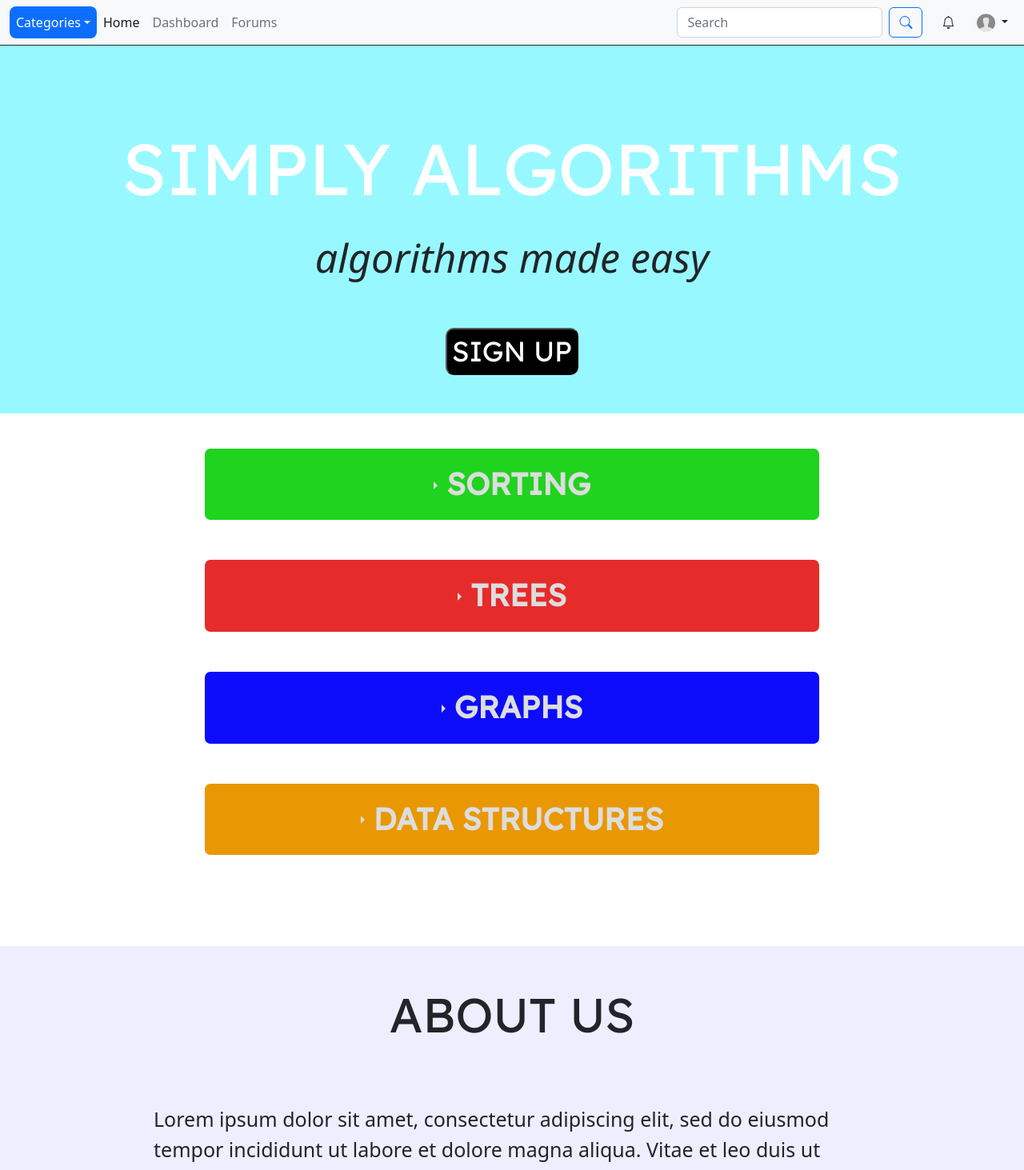
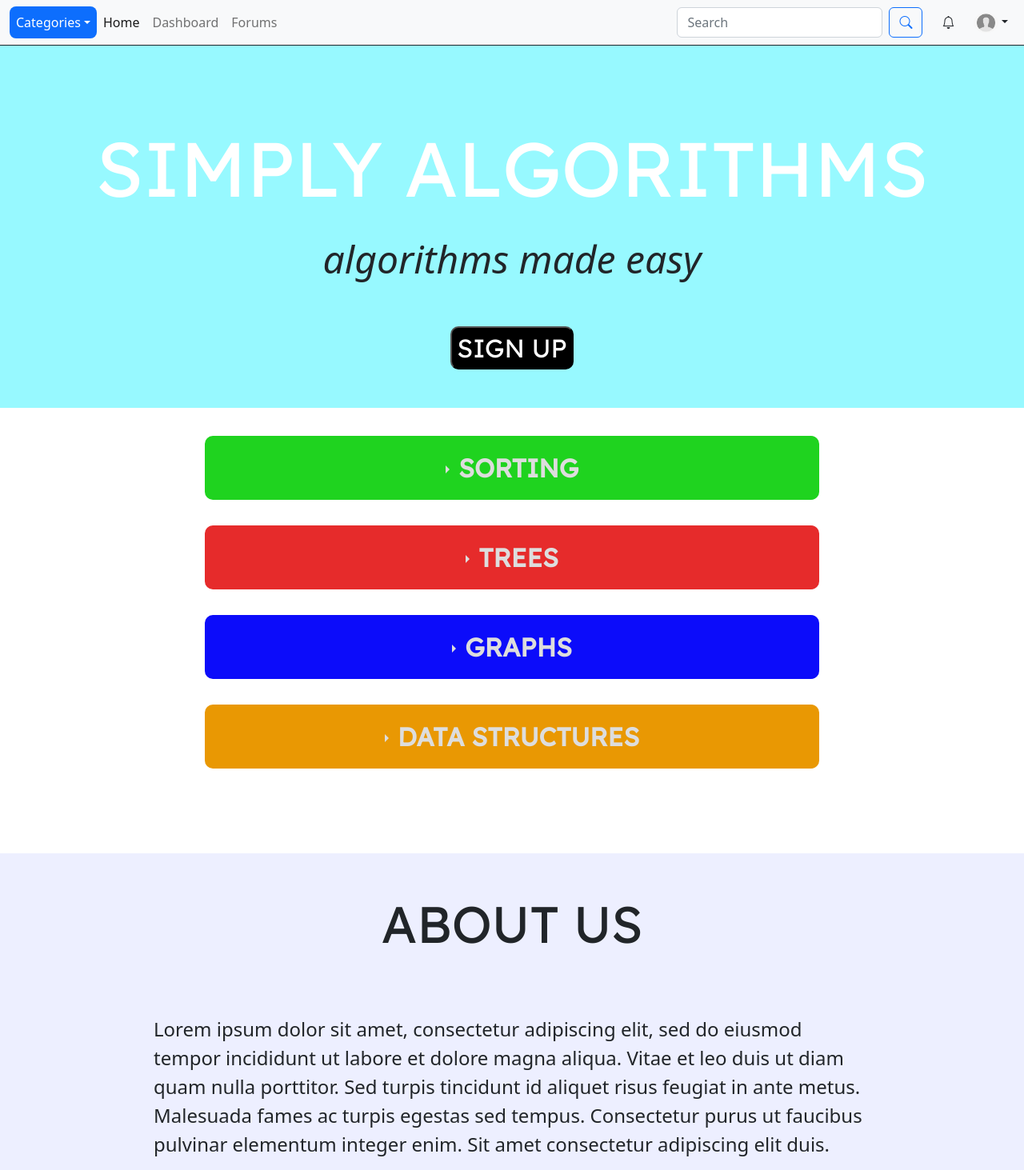
Before and after one commit to OrbelB/SimplyAlgorithms, a React (Create React App) app in the folder frontend/: page /home in a window 1280 px wide. Shown: the top 1463 px of the page at 80% size. Built offline with nearby package versions, Linux system fonts and the light colour scheme.

Commit message:
CSS cleanup (absolute -> relative units)

```diff
--- a/frontend/src/components/home_page/Intro/Intro.css
+++ b/frontend/src/components/home_page/Intro/Intro.css
@@ -1,22 +1,22 @@
 @import url('https://fonts.googleapis.com/css2?family=Readex+Pro&display=swap');
 
 .section {
-    height: auto;
+    height: fit-content;
     background-color: var(--color-bg-main );
     text-align: center;
 }
 
 .title {
     color: white;
-    font-size: 90px;
-    padding-top: 100px;
+    font-size: 6em;
+    padding-top: 1em;
 }
 
 .slogan {
-    font-size: 50px;
+    font-size: 3em;
     font-style: italic;
     font-weight: 500;
-    padding-bottom: 50px;
+    padding-bottom: 1em;
 }
 
 .button {
@@ -24,5 +24,5 @@
     border-radius: 10px 10px 10px 10px;
     color: white;
     font-family: 'Readex Pro', sans-serif;
-    font-size: 35px;
+    font-size: 2em;
 }
--- a/frontend/src/components/home_page/about-us/About.css
+++ b/frontend/src/components/home_page/about-us/About.css
@@ -6,12 +6,12 @@
 }
 
 .head {
-    font-size: 60px;
+    font-size: 4em;
     font-family: 'Readex Pro', sans-serif;
 }
 
 .body {
-    font-size: 25px;
+    font-size: 1.5em;
     margin-left: 15%;
     margin-right: 15%;
 }
--- a/frontend/src/components/home_page/categories/Categories.css
+++ b/frontend/src/components/home_page/categories/Categories.css
@@ -14,14 +14,14 @@
 }
 
 .space {
-    height: 25px;
+    height: 1em;
 }
 
 .lbl-toggle {
     display: block;
     font-weight: bold;
     font-family: 'Readex Pro', sans-serif;
-    font-size: 3vw;
+    font-size: 2.5vw;
     text-transform: uppercase;
     text-align: center;
     padding: 1rem;
@@ -29,7 +29,7 @@
     margin-right: 20%;
     color: #DDD;
     cursor: pointer;
-    border-radius: 7px;
+    border-radius: 10px;
     transition: all 0.25s ease-out;
 }
 
@@ -60,7 +60,7 @@
 }
 
 .toggle:checked + .lbl-toggle + .collapsible-content {
-    max-height: 350px;
+    max-height: fit-content;
 }
 
 .toggle:checked+.lbl-toggle {
@@ -77,7 +77,7 @@
     padding: .5rem 1rem;
     margin-left: 20%;
     margin-right: 20%;
-    margin-bottom: 20px;
+    margin-bottom: 1em;
 }
 
 .collapsible-content p {
@@ -87,12 +87,8 @@
 .topic {
     background: rgb(197, 240, 255);
     border: none;
-    font-size: 25px;
+    font-size: 1.5em;
     font-weight: 500;
     padding-left: 40px;
     padding-right: 40px;
 }
-
-.bottom {
-    height: 80px;
-}
--- a/frontend/src/components/home_page/categories/TopicNames.jsx
+++ b/frontend/src/components/home_page/categories/TopicNames.jsx
@@ -6,7 +6,7 @@ export default function TopicNames({topic_names}) {
             {topic_names.map((topic_name, index) => (
                 <>
                     <button className="topic">{topic_name}</button>
-                    {index + 1 % 2 === 0 && <><br/><br/></>}
+                    {index + 1 % 2 === 0 && <></>}
                 </>
             ))}
         </>
--- a/frontend/src/components/home_page/forum-quiz/Forum_Quiz.css
+++ b/frontend/src/components/home_page/forum-quiz/Forum_Quiz.css
@@ -24,8 +24,8 @@
 
 .pic {
     background-color: white;
-    width: 800px;
-    height: 200px;
+    width: 60em;
+    height: 10em;
 }
 
 .b {
```
